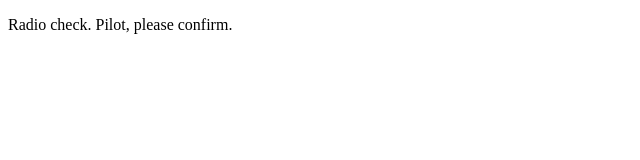
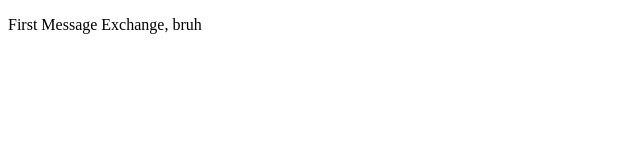
Before and after one commit to ccsxw6/communication-log, a plain HTML site: page index.html in a window 1280 px wide. Shown: the full height of the page, 0-640 px from the left. Drawn offline with Linux system fonts and the light colour scheme.

Commit message:
first message

```diff
--- a/index.html
+++ b/index.html
@@ -1,6 +1,6 @@
 <!DOCTYPE html>
 <html>
    <body>
-      <p>Radio check. Pilot, please confirm.</p>
+      <p>First Message Exchange, bruh</p>
    </body>
 </html>
```
